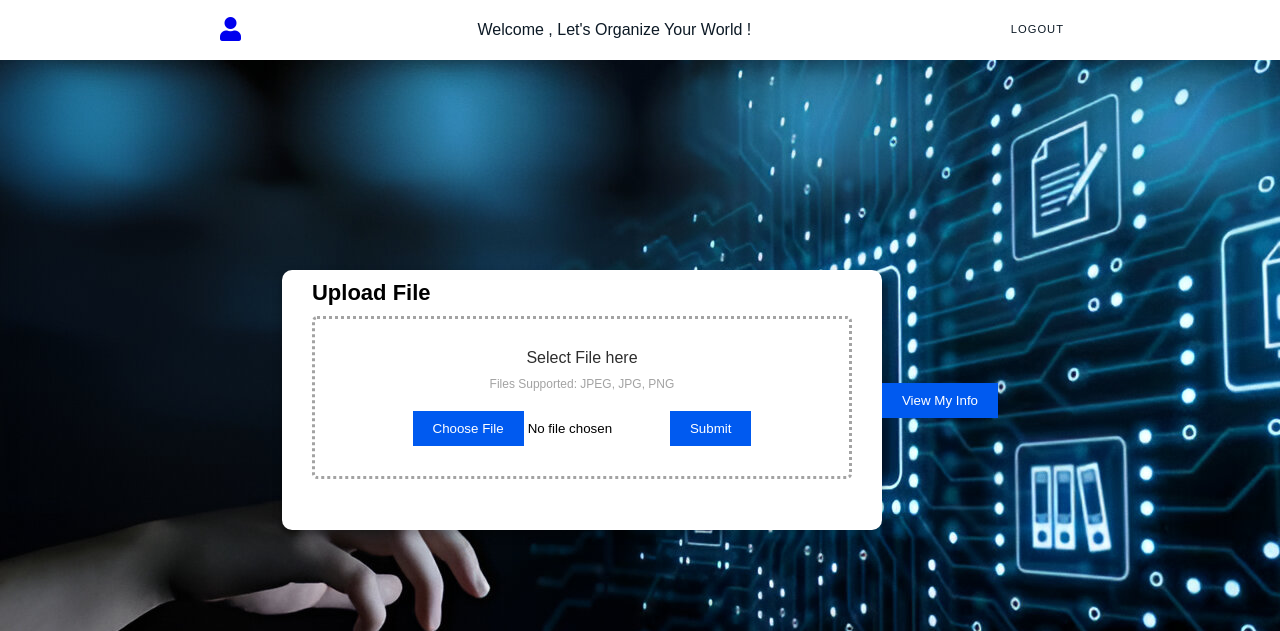
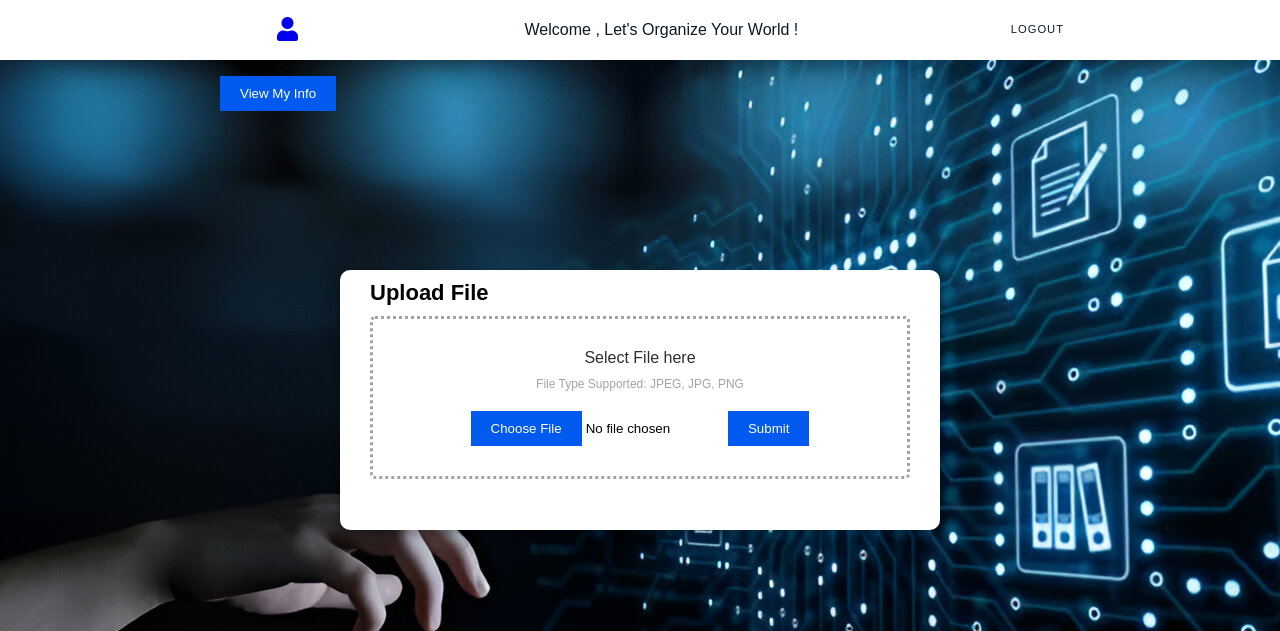
Before and after one commit to Sanika06/Documenter, a Flask app: page /dashboard in a window 1280 px wide. Shown: the top 631 px of the page. Run offline with Flask 3, Linux system fonts and the light colour scheme.

Commit message:
:bug: Fixed UI

```diff
--- a/website/templates/dashboard.html
+++ b/website/templates/dashboard.html
@@ -146,6 +146,10 @@
         z-index: 10;
       }
 
+      #navbar i {
+        font-size: 24px;
+        margin-left: 20px;
+      }
       .nav-wrapper {
         margin: auto;
         text-align: center;
@@ -169,6 +173,10 @@
         height: 60px;
         letter-spacing: 1px;
         text-transform: uppercase;
+      }
+
+      .logo i {
+        margin-left: 20px;
       }
       /* @media (max-width: 768px) {
         .logo {
@@ -511,6 +519,13 @@
           <a href="{{ url_for('profile.profilePage') }}">
             <i class="fas fa-user"></i>
           </a>
+          <a href="#">
+            <form method="post">
+              <button type="submit" class="btn" name="action" value="viewMyInfo">
+                View My Info
+              </button>
+            </form>
+          </a>
         </div>
         <span>{{ text }}</span>
         <ul id="menu">
@@ -526,7 +541,7 @@
           <header>
             <h4>Select File here</h4>
           </header>
-          <p>Files Supported: JPEG, JPG, PNG</p>
+          <p>File Type Supported: JPEG, JPG, PNG</p>
           <form method="post" enctype="multipart/form-data">
             <input
               type="file"
@@ -540,9 +555,6 @@
         </div>
       </div>
       <div class="alert alert-{{ category }}" style="color: black">{{ message }}</div>
-      <form method="post">
-        <button type="submit" class="btn" name="action" value="viewMyInfo">View My Info</button>
-      </form>
     </div>
 
     <script>
```
